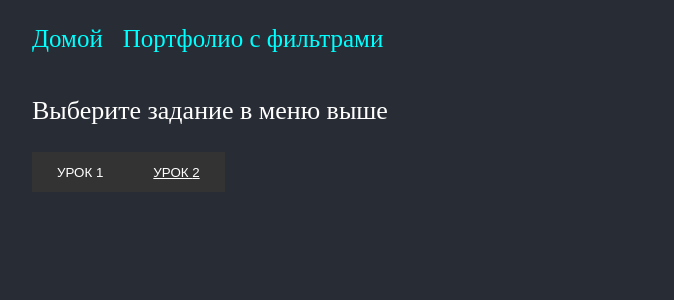
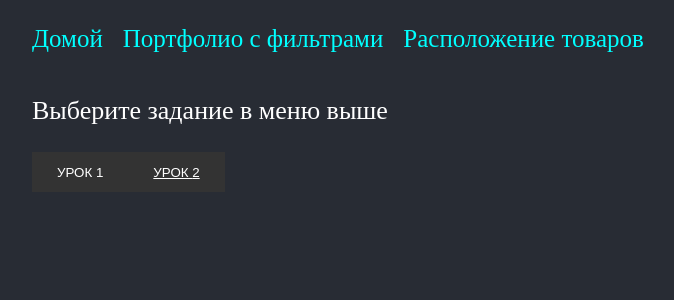
Before and after one commit to ShurikSAV/ra16-homeworks-01, a React (Create React App) app: page / in a window 1280 px wide. Shown: the top 300 px of the page, without its empty margins (18-692 px from the left). Built offline with nearby package versions, Linux system fonts and the light colour scheme; a web font is replaced by a local one.

Commit message:
Добавил контент LocationOfGoods

```diff
--- a/src/App.css
+++ b/src/App.css
@@ -13,7 +13,7 @@
   font-size: calc(10px + 2vmin);
   color: white;
   height: 100%;
-  width: 100%;
+  width: 95%;
   padding: 50px;
 }
 
--- a/src/App.js
+++ b/src/App.js
@@ -7,6 +7,7 @@ import ShopClass from './content/ShopСlass'
 import Calendar from './components/Calendar';
 import Portfolio from './content/Portfolio'
 import { useState } from 'react';
+import LocationOfGoods from './content/LocationOfGoods'
 
 const ShopItem = {
   brand: 'Tiger of Sweden',
@@ -70,6 +71,12 @@ function App() {
       name: "Портфолио с фильтрами",
       lessonNumber: 2,
       element: <Portfolio />
+    },
+    {
+      path: "/LocationOfGoods",
+      name: "Расположение товаров",
+      lessonNumber: 2,
+      element: <LocationOfGoods />
     }
   ]
 
```
